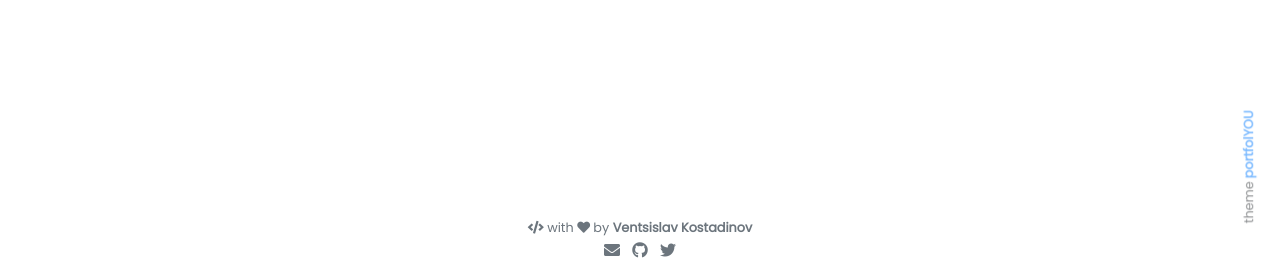
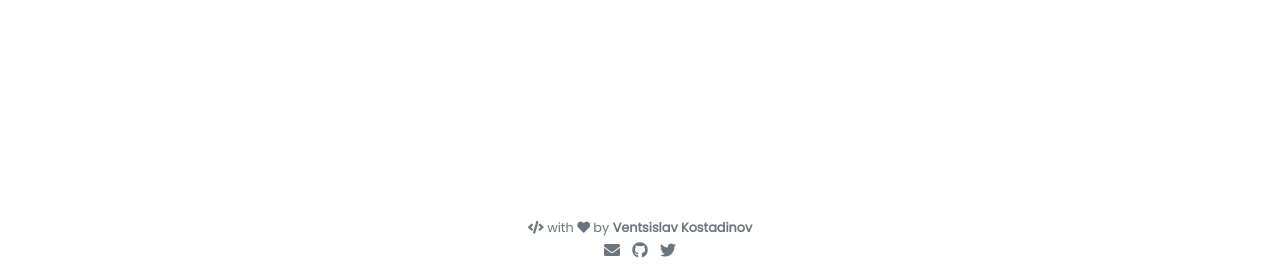
Before and after one commit to clappingmonkey/personal-site, a Jekyll site: the page built from index.html, in a window 1280 px wide. Shown: the part 621-897 px from the top of the page. Built offline with Jekyll 4.4.1, drawn with Linux system fonts in a browser that asks for light colours; nearby versions of some CDN libraries; emoji names are drawn with the system emoji font.

Commit message:
edit the footer file in _include to test te reference remove

```diff
--- a/_includes/footer.html
+++ b/_includes/footer.html
@@ -9,8 +9,5 @@
 
   {%- assign theme_name = "portfolYOU" -%}
   {%- assign theme_repo = "https://github.com/YoussefRaafatNasry/portfolYOU" -%}
-  <small id="attribution">
-    theme <a href="{{ theme_repo }}">{{ theme_name }}</a>
-  </small>
 
 </footer>
```
